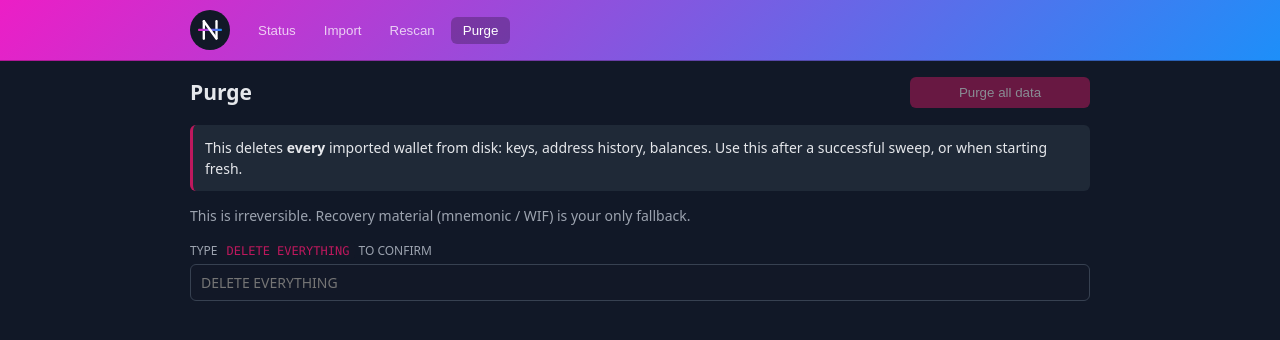
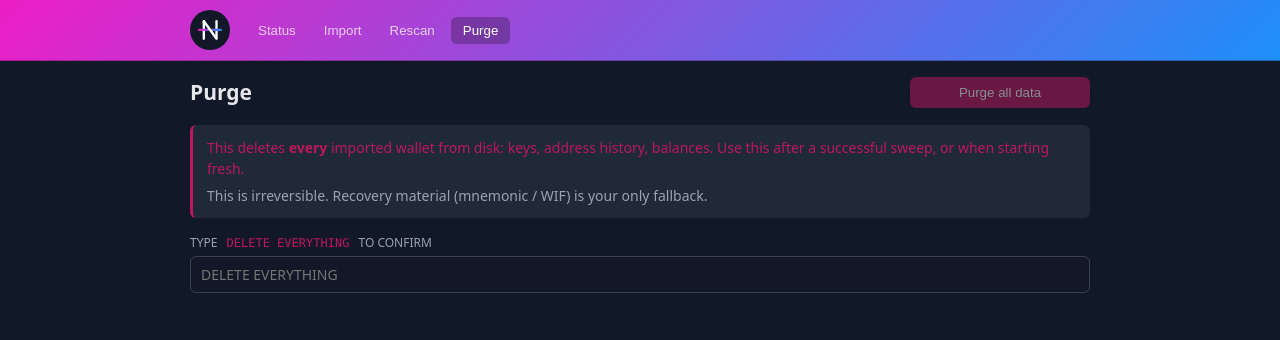
Before and after one commit to mxaddict/navcoin-rescue-tool, a Svelte app in the folder gui/: page / in a window 1280 px wide. Both pictures are taken after a click on the button "Purge". Shown: the top 340 px of the page. Built offline with nearby package versions, Linux system fonts and the light colour scheme.

Commit message:
style(gui): merge purge warnings into a single error callout
Both 'this deletes every wallet' and 'this is irreversible' now sit
inside one .callout.error box (pink border, two paragraphs) so the
page matches the boxed-callout pattern used on Import / Rescan.

```diff
--- a/gui/src/views/Purge.svelte
+++ b/gui/src/views/Purge.svelte
@@ -38,15 +38,17 @@
   </div>
 </header>
 
-<p class="warn">
-  This deletes <strong>every</strong> imported wallet from disk: keys, address
-  history, balances. Use this after a successful sweep, or when starting fresh.
-</p>
-
-<p class="muted">
-  This is irreversible. Recovery material (mnemonic / WIF) is your only
-  fallback.
-</p>
+<div class="callout error">
+  <p>
+    This deletes <strong>every</strong> imported wallet from disk: keys,
+    address history, balances. Use this after a successful sweep, or when
+    starting fresh.
+  </p>
+  <p>
+    This is irreversible. Recovery material (mnemonic / WIF) is your only
+    fallback.
+  </p>
+</div>
 
 <div class="form">
   <label class="row col">
@@ -70,18 +72,6 @@
 {/if}
 
 <style>
-  .warn {
-    color: var(--text);
-    background: var(--panel);
-    border-left: 3px solid var(--pink);
-    padding: 12px;
-    border-radius: 6px;
-  }
-
-  .muted {
-    color: var(--muted);
-  }
-
   .form {
     display: flex;
     flex-direction: column;
```
